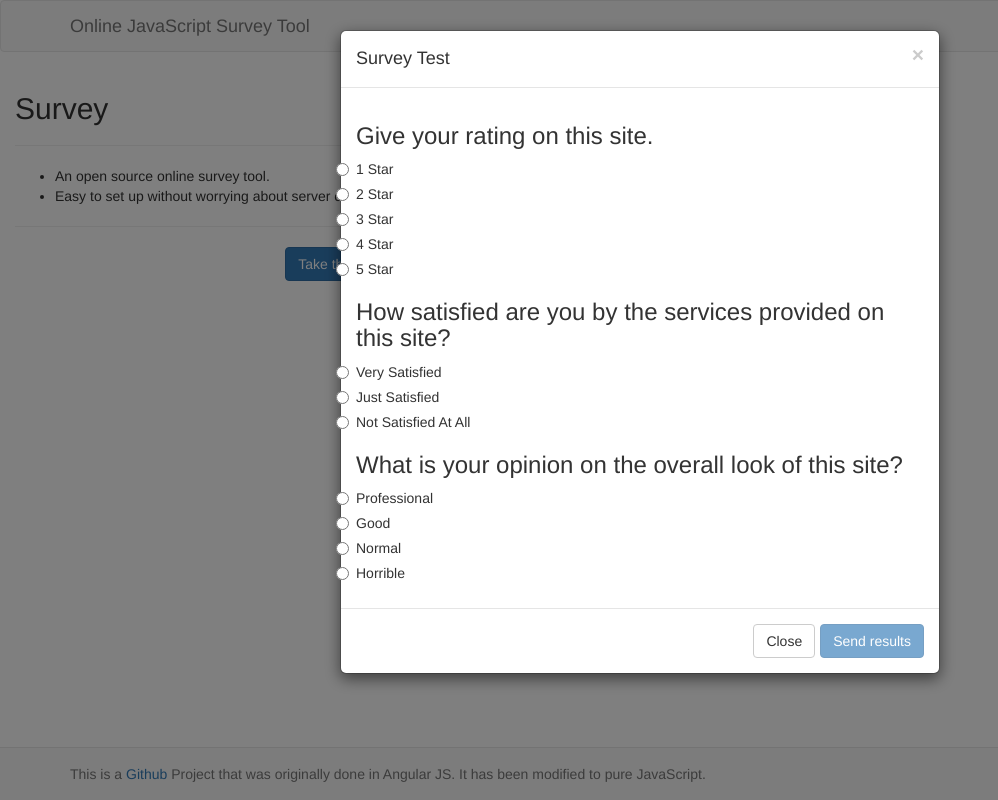
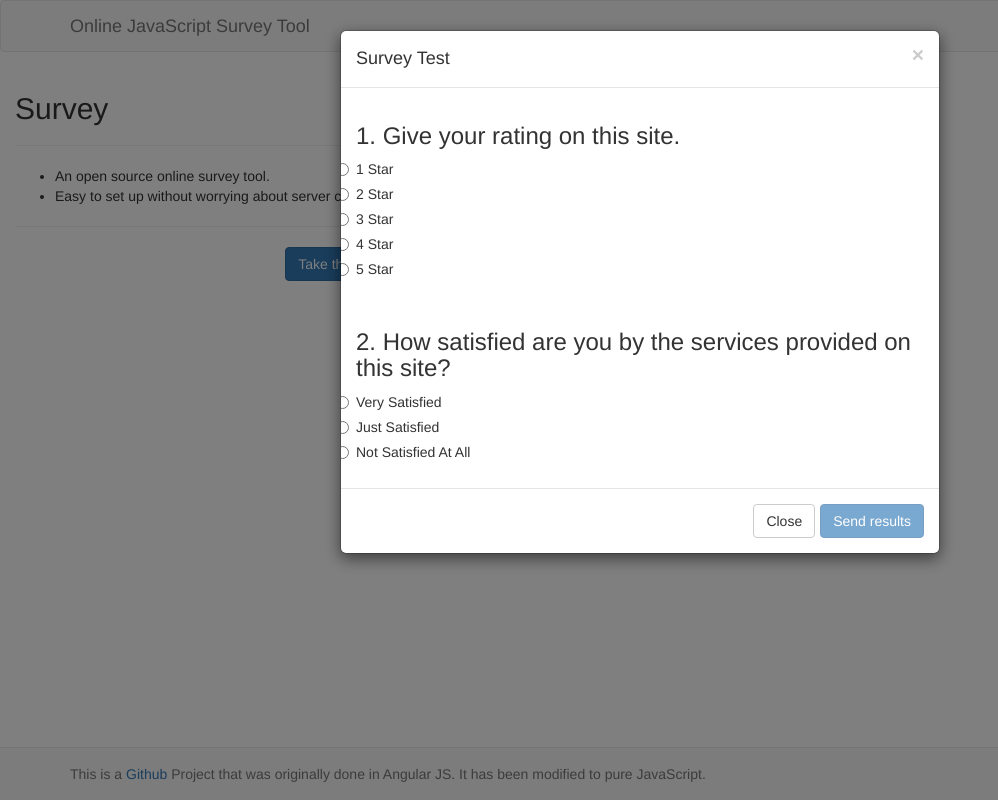
Before and after one commit to mormsby/survey-tool, a website: page index.html in a window 1280 px wide. Both pictures are taken after a click on the button "Take the Survey". Shown: the whole page, without its empty margins (0-998 px from the left). Drawn offline with nearby package versions, Linux system fonts and the light colour scheme.

Commit message:
added scroll bar on modal and numbered each question

```diff
--- a/css/main.css
+++ b/css/main.css
@@ -28,3 +28,8 @@ ul.rating {
 .hidden {
     display:none;
 }
+
+#survey-modal-body{
+    height:400px;
+    overflow: auto;
+}
--- a/survey.js
+++ b/survey.js
@@ -189,10 +189,13 @@ function hideSurvey(){
   Uses the traverseSurveySegment function in which to iterate through all the questions available for this survey and build them in the DOM
 */
 function addQuestions(){
+  var questionNumber = 0;
     traverseSurveySegment(function(index){
+
       if(surveySegments[index].show){
         // question gets placed here
-        $('.survey-question').append('<h3>'+ surveySegments[index].question.description + '</h3>');
+        questionNumber++;
+        $('.survey-question').append('<h3>'+ questionNumber + '. ' + surveySegments[index].question.description + '</h3>');
 
         // answers get placed here
         if(surveySegments[index].type != constants.questionAnswerHtmlElements.textarea){
@@ -212,6 +215,8 @@ function addQuestions(){
           // TODO: have the API call that sends back the results of the survey support data captured in text area
           $('.survey-question').append('<textarea class="form-control" rows="2" ></textarea>');
         }
+        $('.survey-question').append('<br/>');
+
       }
     });
 }
```
